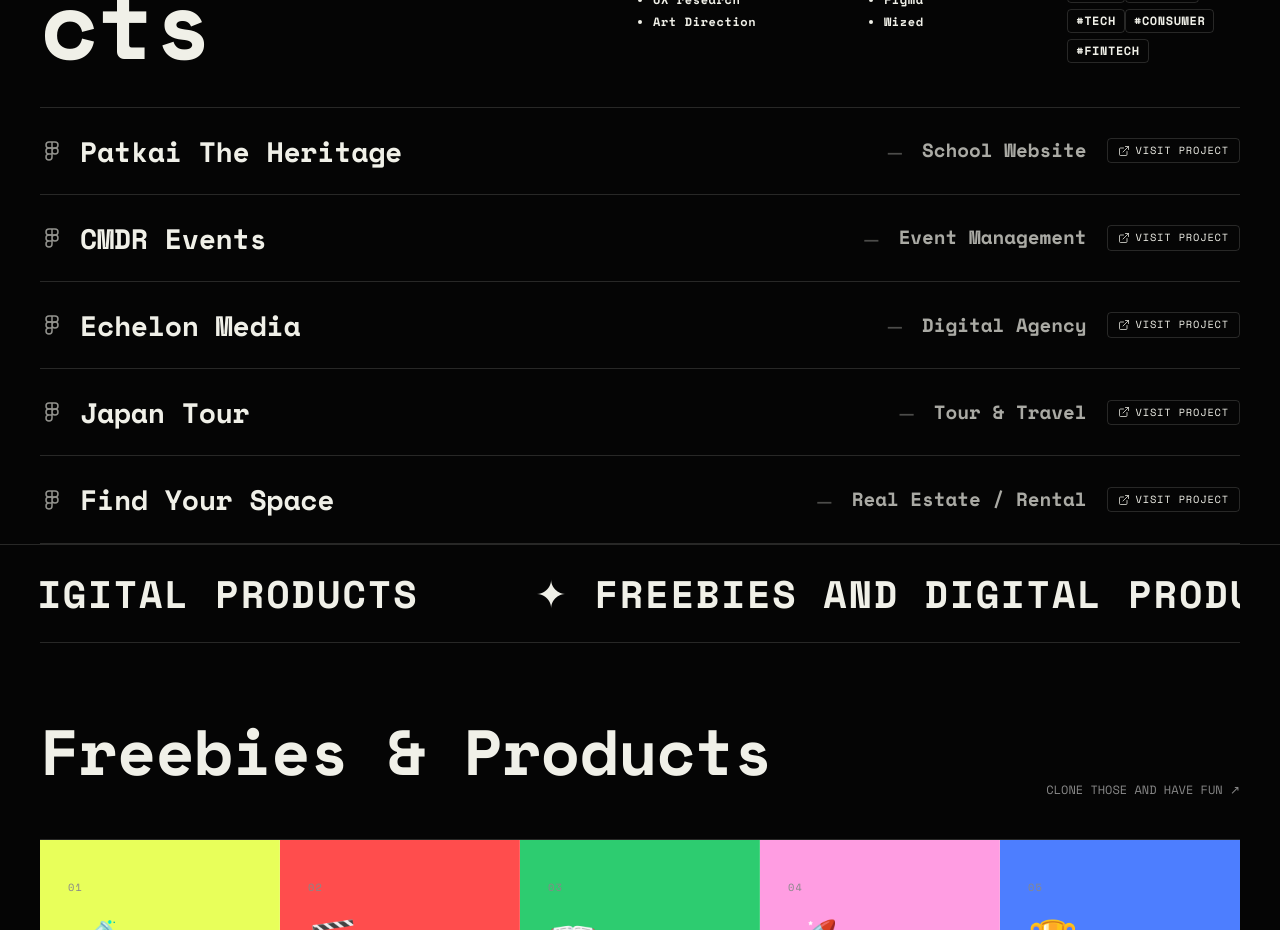
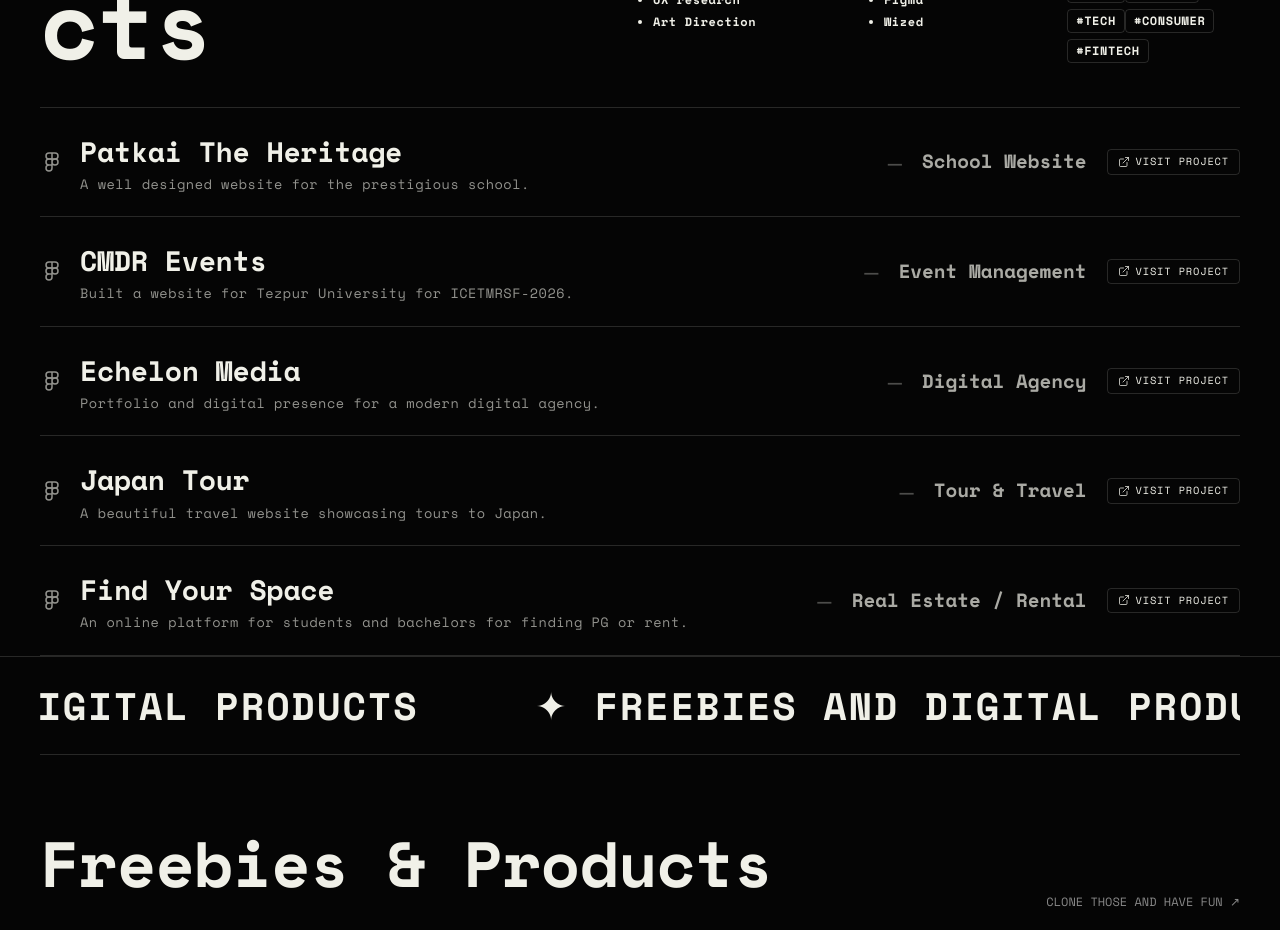
Before and after one commit to AryanAKE/aryankumarekka, a React (Vite) app: page / in a window 1280 px wide. Shown: the part 2540-3470 px from the top of the page. Built offline with nearby package versions, Linux system fonts and the light colour scheme.

Commit message:
Add descriptive subtitles to projects list

```diff
--- a/src/components/Work.jsx
+++ b/src/components/Work.jsx
@@ -142,7 +142,10 @@ const Work = () => {
                   <path d="M12 12a3 3 0 1 1 6 0a3 3 0 0 1-6 0v0Zm-6 6a3 3 0 0 1 3-3h3v3a3 3 0 0 1-6 0Zm0-6a3 3 0 0 1 3-3h3v6H9a3 3 0 0 1-3-3Z"/>
                 </svg>
               </div>
-              <div className="project-name">{project.name}</div>
+              <div className="project-title-group" style={{ display: 'flex', flexDirection: 'column' }}>
+                <div className="project-name">{project.name}</div>
+                {project.subtitle && <div className="project-subtitle" style={{ fontSize: '0.85rem', opacity: 0.6, fontWeight: 400, marginTop: '2px', letterSpacing: '0.5px' }}>{project.subtitle}</div>}
+              </div>
             </div>
             <div className="project-dash">—</div>
             <div className="project-type">{project.type}</div>
--- a/src/data.js
+++ b/src/data.js
@@ -2,6 +2,7 @@ export const projects = [
   {
     id: 'patkai',
     name: 'Patkai The Heritage',
+    subtitle: 'A well designed website for the prestigious school.',
     type: 'School Website',
     image: 'https://image.thum.io/get/width/1200/crop/800/noanimate/https://www.patkaitheheritage.com/',
     link: 'https://www.patkaitheheritage.com/'
@@ -9,6 +10,7 @@ export const projects = [
   {
     id: 'cmdr',
     name: 'CMDR Events',
+    subtitle: 'Built a website for Tezpur University for ICETMRSF-2026.',
     type: 'Event Management',
     image: '/assets/images/cmdrevents.png',
     link: 'https://cmdrevents.in/'
@@ -16,6 +18,7 @@ export const projects = [
   {
     id: 'echelon',
     name: 'Echelon Media',
+    subtitle: 'Portfolio and digital presence for a modern digital agency.',
     type: 'Digital Agency',
     image: '/assets/images/Echelon media.png',
     link: 'https://echelonmedia-ten.vercel.app/'
@@ -23,6 +26,7 @@ export const projects = [
   {
     id: 'japantour',
     name: 'Japan Tour',
+    subtitle: 'A beautiful travel website showcasing tours to Japan.',
     type: 'Tour & Travel',
     image: '/assets/images/japantour.png',
     link: 'https://japantour-five.vercel.app'
@@ -30,6 +34,7 @@ export const projects = [
   {
     id: 'findyourspace',
     name: 'Find Your Space',
+    subtitle: 'An online platform for students and bachelors for finding PG or rent.',
     type: 'Real Estate / Rental',
     image: 'https://image.thum.io/get/width/1200/crop/800/noanimate/https://github.com/AryanAKE/findyourspace',
     link: 'https://github.com/AryanAKE/findyourspace'
```
